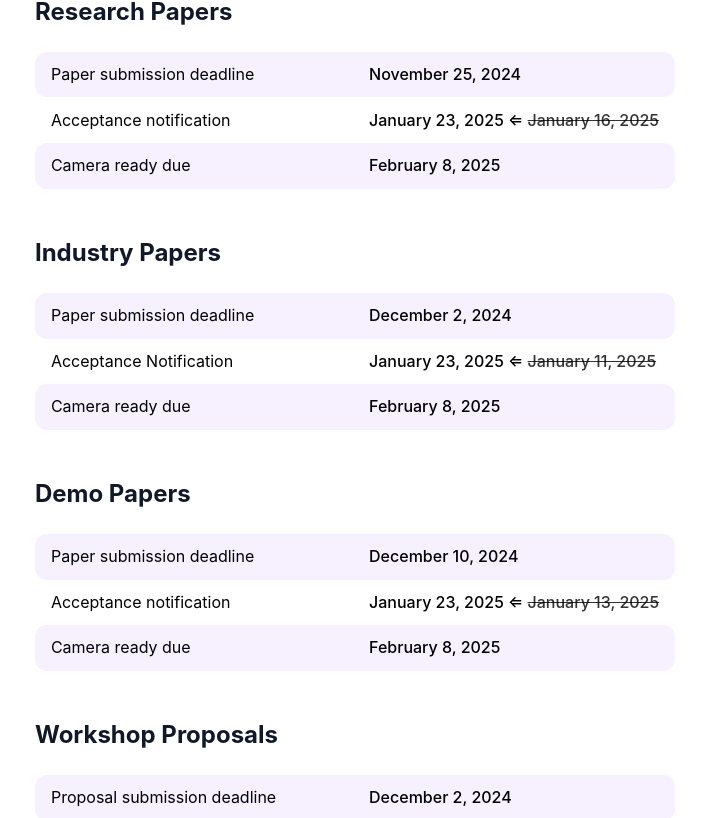
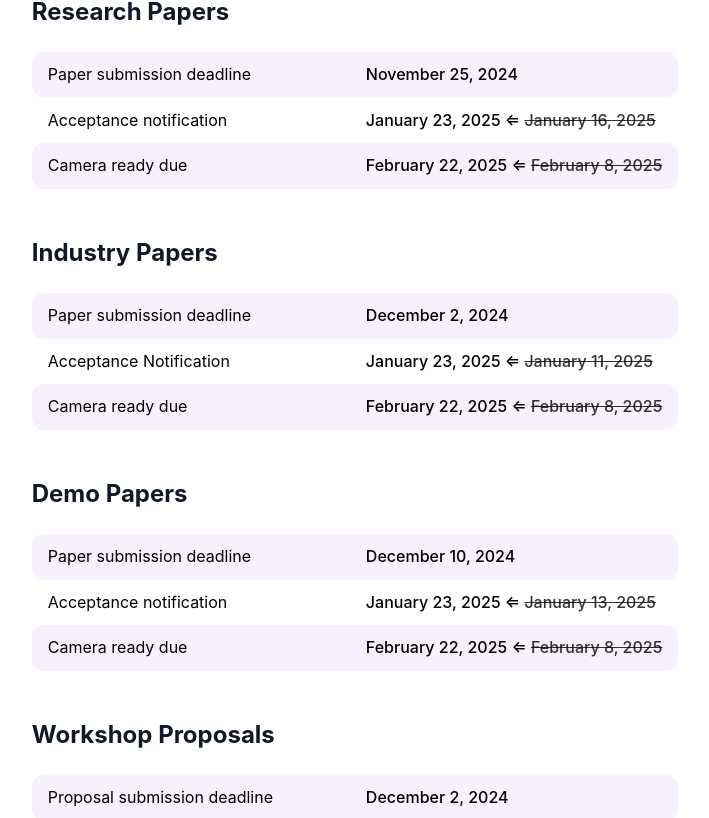
Before and after one commit to dasfaa2025/dasfaa2025.github.io, a React (Vite) app: page /#/important-dates in a window 1280 px wide. Shown: the part 447-1265 px from the top of the page, without its empty margins (285-994 px from the left). Built offline with nearby package versions, Linux system fonts and the light colour scheme.

Commit message:
chore: update date

```diff
--- a/src/pages/calls/demo-papers.tsx
+++ b/src/pages/calls/demo-papers.tsx
@@ -53,7 +53,8 @@ const DemoPapers = () => {
             },
             {
               label: "Camera Ready Deadline",
-              date: "February 8, 2025",
+              date: "February 22, 2025",
+              oldDate: "February 8, 2025",
             },
           ]}
         />
--- a/src/pages/calls/industry-papers.tsx
+++ b/src/pages/calls/industry-papers.tsx
@@ -33,7 +33,8 @@ const IndustryPapers = () => {
             },
             {
               label: "Camera-Ready Version",
-              date: "February 8, 2025",
+              date: "February 22, 2025",
+              oldDate: "February 8, 2025",
             },
           ]}
         />
--- a/src/pages/calls/research-papers.tsx
+++ b/src/pages/calls/research-papers.tsx
@@ -33,7 +33,8 @@ const ResearchPapers = () => {
             },
             {
               label: "Camera ready",
-              date: "February 8, 2025",
+              date: "February 22, 2025",
+              oldDate: "February 8, 2025",
             },
           ]}
         />
--- a/src/pages/important-dates.tsx
+++ b/src/pages/important-dates.tsx
@@ -31,7 +31,8 @@ const ImportantDates = () => {
             },
             {
               label: "Camera ready due",
-              date: "February 8, 2025",
+              date: "February 22, 2025",
+              oldDate: "February 8, 2025",
             },
           ]}
         />
@@ -50,7 +51,8 @@ const ImportantDates = () => {
             },
             {
               label: "Camera ready due",
-              date: "February 8, 2025",
+              date: "February 22, 2025",
+              oldDate: "February 8, 2025",
             },
           ]}
         />
@@ -69,7 +71,8 @@ const ImportantDates = () => {
             },
             {
               label: "Camera ready due",
-              date: "February 8, 2025",
+              date: "February 22, 2025",
+              oldDate: "February 8, 2025",
             },
           ]}
         />
@@ -105,7 +108,7 @@ const ImportantDates = () => {
             },
             {
               label: "Workshop Date",
-              date: "May 25, 2025",
+              date: "May 26, 2025",
             },
           ]}
         />
```
